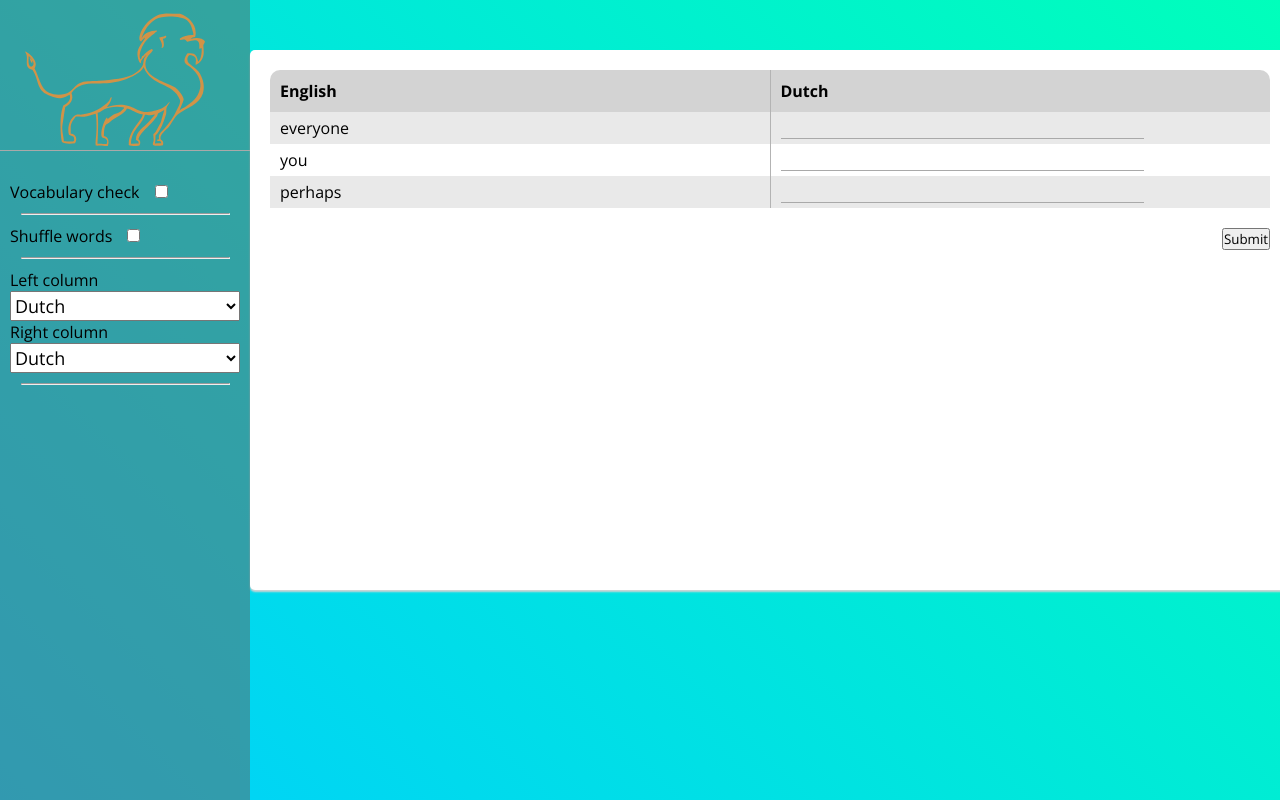
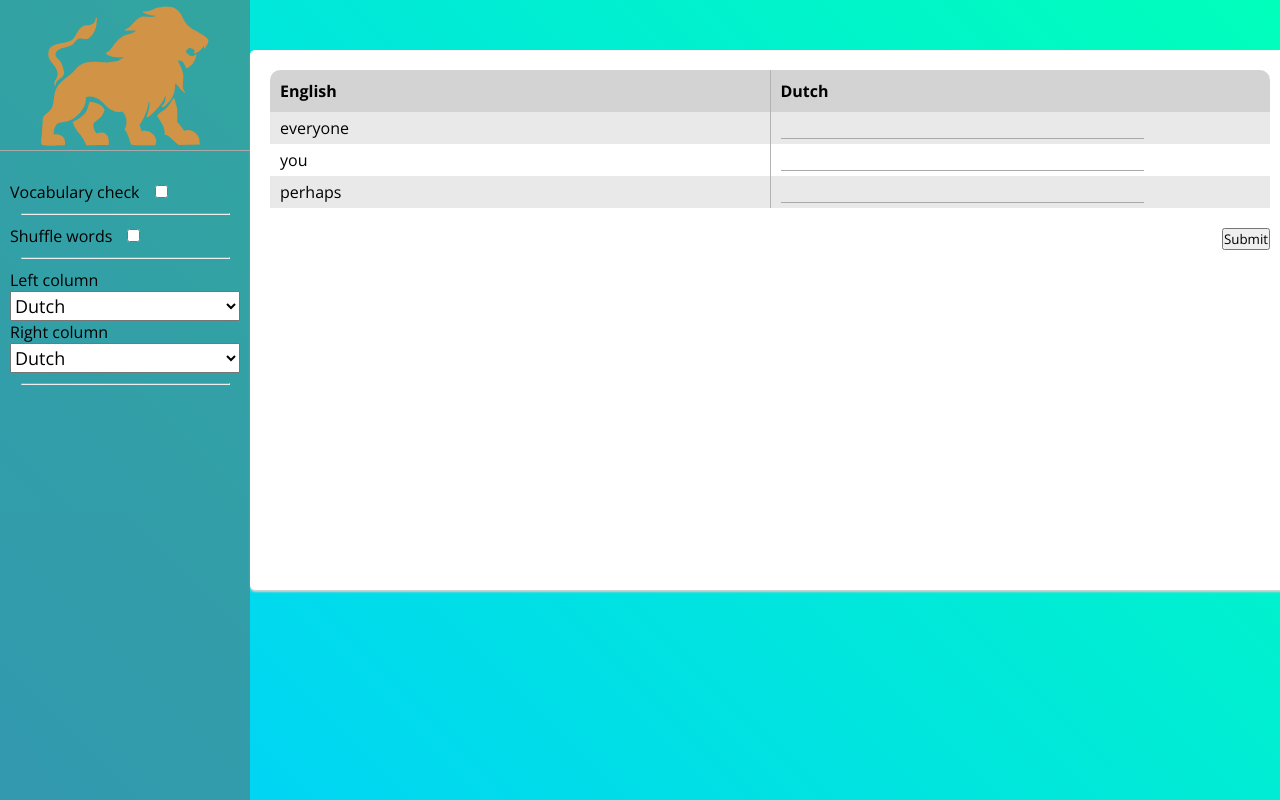
Before and after one commit to ErikNaljota/dictionary-app, an Angular app: page / in a window 1280 px wide. Built offline with nearby package versions, Linux system fonts and the light colour scheme.

Commit message:
#6 Updated logo

```diff
--- a/src/app/navigation/navigation.component.html
+++ b/src/app/navigation/navigation.component.html
@@ -1,6 +1,6 @@
 <div id="navigation">
   <div class="logo">
-    <img src="/assets/lion.svg" alt="Logo" />
+    <img src="/assets/logo-lion.svg" alt="Logo" />
   </div>
   <div class="menu disable-select">
     <label>Vocabulary check</label>
--- a/src/app/navigation/navigation.component.scss
+++ b/src/app/navigation/navigation.component.scss
@@ -13,9 +13,9 @@
     border-bottom: solid 1px darkgrey;
 
     img {
-      width: 250px;
-      margin-top: -10px;
-      margin-left: 25px;
+      width: 170px;
+      margin-top: 5px;
+      margin-left: 40px;
     }
   }
 
```
Also changed, not shown: src/assets/lion.svg (deleted), src/assets/logo-lion.svg (added).
